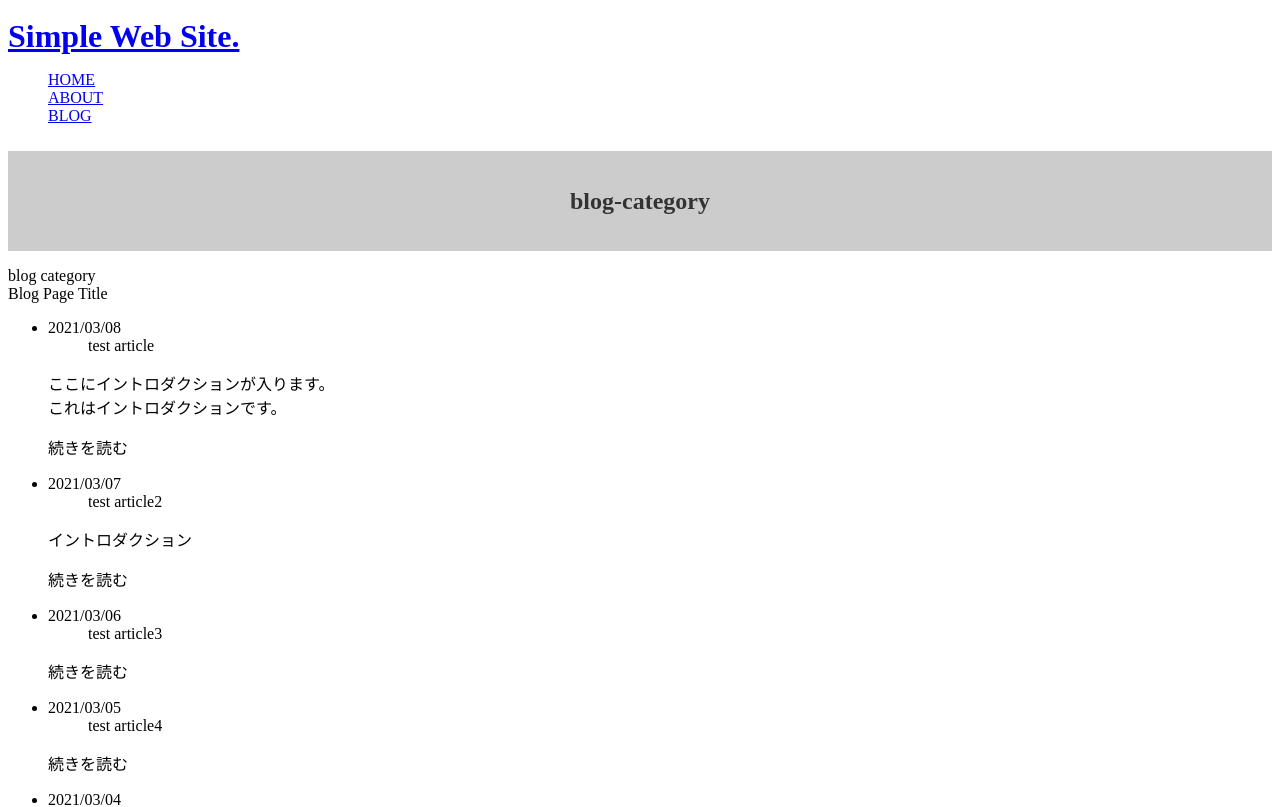
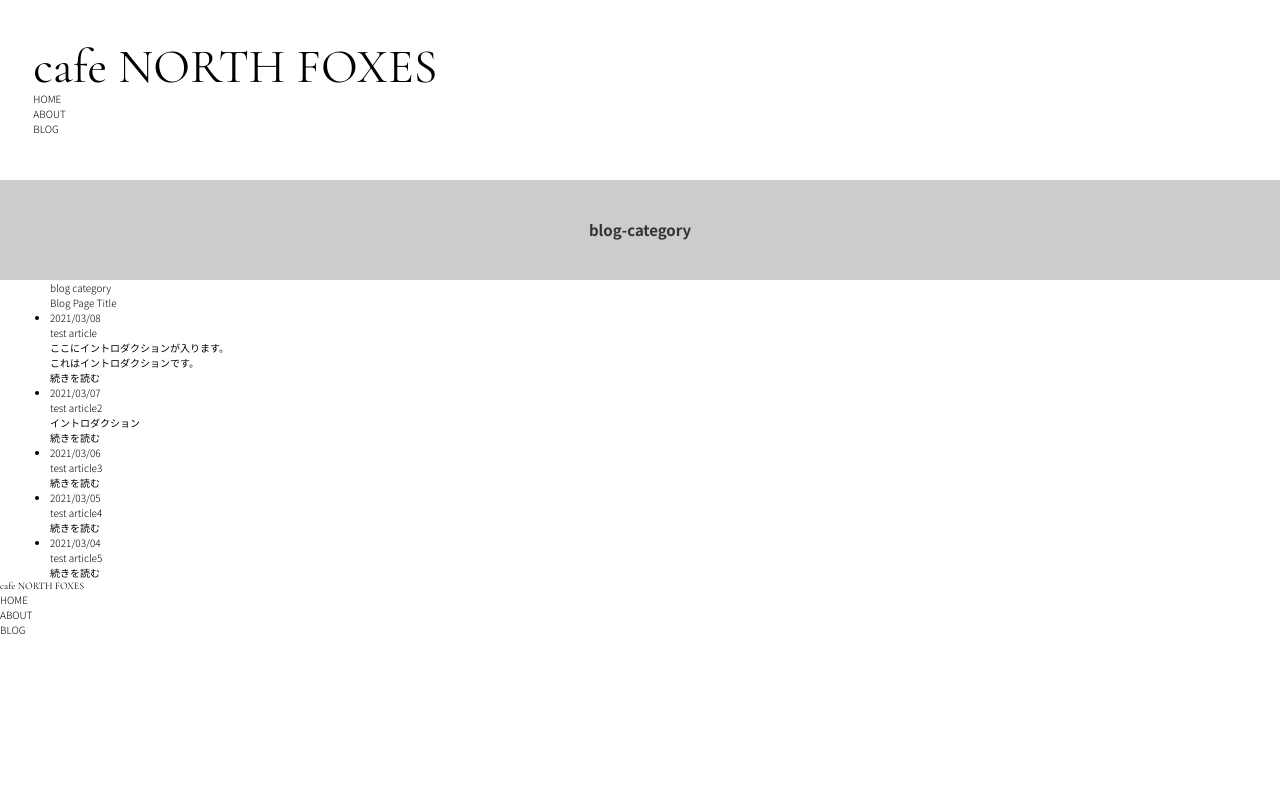
Before and after one commit to masayuki-abe/nuxtjs, a Nuxt app: page /blog/category in a window 1280 px wide. Shown: the top 807 px of the page. Built offline with nearby package versions, Linux system fonts and the light colour scheme.

Commit message:
scssの変数をいくつか登録。

```diff
--- /dev/null
+++ b/assets/css/_reset.scss
@@ -0,0 +1,9 @@
+* {
+  margin: 0;
+  padding: 0;
+  box-sizing: border-box;
+}
+a {
+  color: inherit;
+  text-decoration: none;
+}
--- a/assets/css/_variables.scss
+++ b/assets/css/_variables.scss
@@ -1,21 +1,42 @@
-$tab: 768px;
-$lap: 1024px;
-$pc: 1200px;
+//Base Width
+$tab: 768;
+$lap: 1024;
+$pc: 1200;
 
+
+
+//Media Query
 @mixin tab {
-  @media screen and (min-width: $tab) {
+  @media screen and (min-width: $tab + px) {
+    @content;
+  }
+}
+@mixin lap {
+  @media screen and (min-width: $lap + px) {
+    @content;
+  }
+}
+@mixin pc {
+  @media screen and (min-width: $pc + px) {
     @content;
   }
 }
 
-@mixin lap {
-  @media screen and (min-width: $lap) {
-    @content;
+
+
+//Calc Width
+@function per($child, $parent){
+  @return ($child / $parent) * 100%;
+}
+
+
+
+//Font Size
+@mixin fontSet($fs, $lh, $ls, $device){
+  font-size: ($fs / $device) * 100vw;
+  line-height: ($lh / $fs);
+  letter-spacing: $ls / 1000 + em;
+  @include tab(){
+    font-size: ($fs / 10) + rem;
   }
 }
-
-@mixin pc {
-  @media screen and (min-width: $pc) {
-    @content;
-  }
-}
--- a/assets/css/common.scss
+++ b/assets/css/common.scss
@@ -1 +1,36 @@
+@import './_reset';
 @import './_variables';
+
+
+
+html{
+  font-size: 62.5%;
+}
+body{
+  font-size: 1rem;
+  font-family: 'Noto Sans JP', sans-serif;
+  font-weight: 400;
+  #wrap{
+    width: per($tab - 40, $tab);
+    margin: 0 auto;
+  }
+}
+.serif{
+  font-family: 'Cormorant Garamond', serif;
+}
+@include lap(){
+body{
+  #wrap{
+    width: per(960, $lap);
+    max-width: 960px;
+  }
+}
+}
+@include pc(){
+body{
+  #wrap{
+    width: per($pc - 40, $pc);
+    max-width: 1180px;
+  }
+}
+}
--- a/components/atoms/ArticleList.vue
+++ b/components/atoms/ArticleList.vue
@@ -132,5 +132,15 @@ export default {
 .aco-body {
   transition: height .4s ease-in-out;
   overflow: hidden;
+  p{
+    @include fontSet(32, 48, 300, $tab);
+  }
+}
+@include tab(){
+.aco-body{
+  p{
+    @include fontSet(16, 24, 500, $tab);
+  }
+}
 }
 </style>
--- a/components/atoms/BtnSclTop.vue
+++ b/components/atoms/BtnSclTop.vue
@@ -29,7 +29,7 @@ export default {
       })
     },
     btnFadeIn() {
-      const top =100
+      const top =50
       this.scroll = window.scrollY
       if(top <= this.scroll){
         this.btnSclTopActive = true
--- a/components/atoms/SiteName.vue
+++ b/components/atoms/SiteName.vue
@@ -1,6 +1,7 @@
 <template>
 <h1
   v-if="htmlTag == 'hlogo'"
+  class="serif"
 >
   <nuxt-link to='/'>
     <span>{{Name}}</span>
@@ -43,6 +44,7 @@
 </dt>
 <dt
   v-else-if="htmlTag == 'flogo'"
+  class="serif"
 >
   <nuxt-link to='/'>
     <span>{{Name}}</span>
@@ -63,7 +65,7 @@ export default{
   },
   data(){
     return{
-      Name:'Simple Web Site.',
+      Name:'cafe NORTH FOXES',
     }
   },
 }
--- a/components/organisms/HtmlHeader.vue
+++ b/components/organisms/HtmlHeader.vue
@@ -69,10 +69,13 @@ export default {
     flex-wrap: wrap;
     justify-content: space-between;
     align-items: center;
+    padding: per(20, $tab);
   }
   h1 {
     width: 90%;
     margin: 0;
+    @include fontSet(48,48,0,$tab);
+    font-weight: 400;
   }
   .btn-menu {
     position: relative;
@@ -83,10 +86,18 @@ export default {
       top: 50%;
       display: inline-block;
       width: 100%;
-      height: 2px;
+      height: 3px;
       background-color: #333;
+      transition: margin .4s ease,opacity .4s ease,transform .4s ease;
       &:nth-child(1){margin-top: -10px;}
       &:nth-child(3){margin-top: 10px;}
+    }
+    &.active{
+      span{
+        &:nth-child(1){margin: 0; transform: rotate(45deg);}
+        &:nth-child(2){opacity: 0;}
+        &:nth-child(3){margin: 0; transform: rotate(-45deg);}
+      }
     }
   }
   .spNavi-enter-active,
--- a/nuxt.config.js
+++ b/nuxt.config.js
@@ -16,7 +16,7 @@ export default {
     link: [
       { rel: 'icon', type: 'image/x-icon', href: '/favicon.ico' },
       { rel: 'preconnect', href: 'https://fonts.gstatic.com' },
-      { rel: 'stylesheet', href: 'https://fonts.googleapis.com/css2?family=Noto+Sans+JP:wght@400;700&display=swap' },
+      { rel: 'stylesheet', href: 'https://fonts.googleapis.com/css2?family=Cormorant+Garamond&family=Noto+Sans+JP:wght@300;700&display=swap' },
       //{ rel: 'stylesheet', href: 'https://cdn.jsdelivr.net/npm/bootstrap@5.0.0-beta1/dist/css/bootstrap.min.css', integrity: 'sha384-giJF6kkoqNQ00vy+HMDP7azOuL0xtbfIcaT9wjKHr8RbDVddVHyTfAAsrekwKmP1', crossorigin: 'anonymous' },
     ],
     script: [
```
